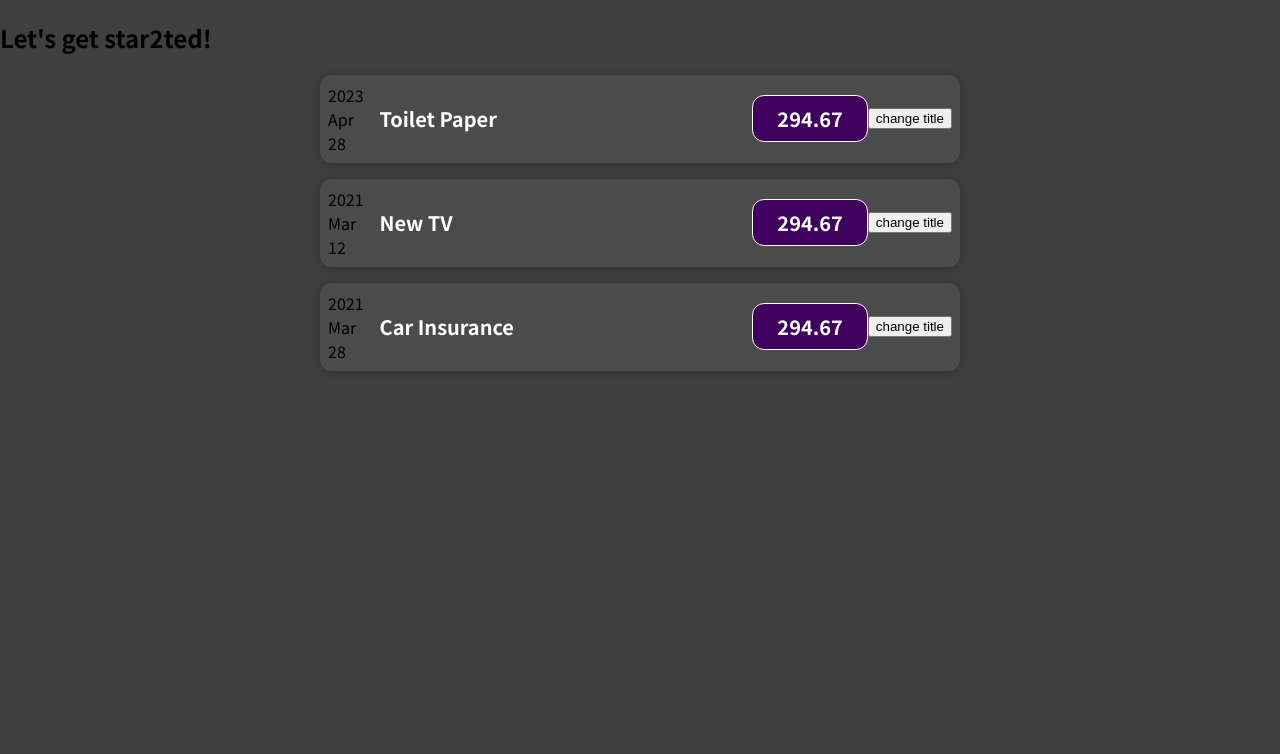
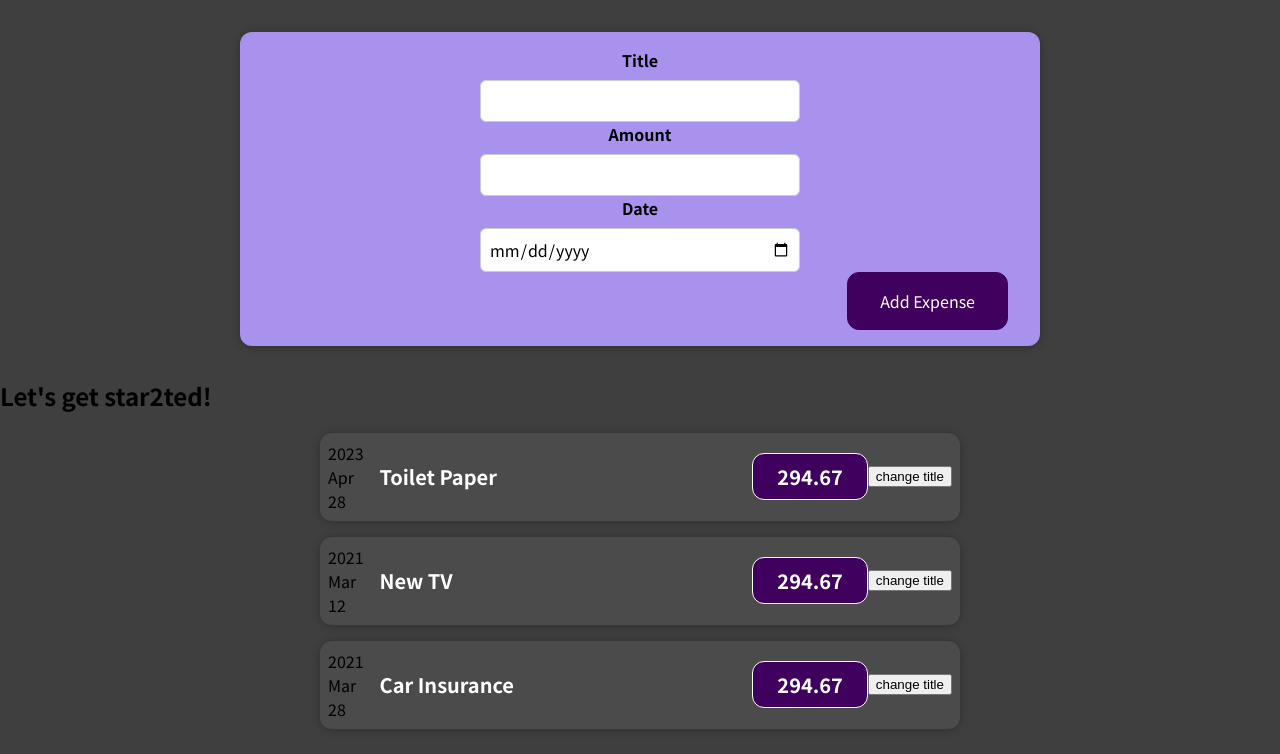
Before and after one commit to Ashraf-Magdy-Mostafa/React-Trial, a React (Create React App) app: page / in a window 1280 px wide. Shown: the top 754 px of the page. Built offline with nearby package versions, Linux system fonts and the light colour scheme.

Commit message:
capturing generated Data (lifting state up)

```diff
--- a/src/App.js
+++ b/src/App.js
@@ -1,3 +1,4 @@
+import { NewExpense } from "./comp/NewExpense/NewExpense";
 import Expences from "./comp/expnces";
 const DUMMY_EXPENSES = [
   {
@@ -23,6 +24,7 @@
 function App() {
   return (
     <div>
+      <NewExpense />
       <h2>Let's get star2ted!</h2>
       <Expences
         title={DUMMY_EXPENSES[0].title}
--- /dev/null
+++ b/src/comp/NewExpense/ExpenseForm.css
@@ -0,0 +1,26 @@
+.new-expense__controls {
+  display: flex;
+  flex-wrap: wrap;
+  gap: 1rem;
+  margin-bottom: 1rem;
+  text-align: left;
+}
+
+.new-expense__control label {
+  font-weight: bold;
+  margin-bottom: 0.5rem;
+  display: block;
+}
+
+.new-expense__control input {
+  font: inherit;
+  padding: 0.5rem;
+  border-radius: 6px;
+  border: 1px solid #ccc;
+  width: 20rem;
+  max-width: 100%;
+}
+
+.new-expense__actions {
+  text-align: right;
+}
--- /dev/null
+++ b/src/comp/NewExpense/ExpenseForm.js
@@ -0,0 +1,68 @@
+import { useState } from "react";
+import "./ExpenseForm.css";
+export const ExpenseForm = (props) => {
+  const [enteredTitle, setEnteredTitle] = useState("");
+  const [enteredAmount, setEnteredAmount] = useState("");
+  const [enteredDate, setEnteredDate] = useState("");
+  const handle = (event) => {
+    event.preventDefault();
+    //console.log("Submitted");
+    const expenseData = {
+      title: enteredTitle,
+      amount: enteredAmount,
+      date: enteredDate,
+    };
+    props.onSubmitFunction(expenseData);
+    //console.log(expenseData);
+    setEnteredAmount("");
+    setEnteredDate("");
+    setEnteredTitle("");
+    //console.log(expenseData.date.toLocaleString("en-us", { month: "short" }));
+  };
+  const titleChangeHandler = (event) => {
+    setEnteredTitle(event.target.value);
+  };
+  const amoutChangeHandler = (event) => {
+    setEnteredAmount(event.target.value);
+  };
+  const dateChangeHandler = (event) => {
+    setEnteredDate(event.target.value);
+  };
+  return (
+    <form onSubmit={handle}>
+      <div className="new-expense__control">
+        <div className="new-expense__control">
+          <label>Title</label>
+          <input
+            value={enteredTitle}
+            type="text"
+            onChange={titleChangeHandler}
+          />
+        </div>
+        <div className="new-expense__control">
+          <label>Amount</label>
+          <input
+            value={enteredAmount}
+            type="number"
+            min="0.01"
+            step="0.01"
+            onChange={amoutChangeHandler}
+          />
+        </div>
+        <div className="new-expense__control">
+          <label>Date</label>
+          <input
+            value={enteredDate}
+            type="date"
+            min="2019-01-01"
+            max="2023-05-01"
+            onChange={dateChangeHandler}
+          />
+        </div>
+      </div>
+      <div className="new-expense__actions">
+        <button type="submit">Add Expense</button>
+      </div>
+    </form>
+  );
+};
--- /dev/null
+++ b/src/comp/NewExpense/NewExpense.css
@@ -0,0 +1,38 @@
+.new-expense {
+  background-color: #a892ee;
+  padding: 1rem;
+  margin: 2rem auto;
+  width: 50rem;
+  max-width: 95%;
+  border-radius: 12px;
+  text-align: center;
+  box-shadow: 0 1px 8px rgba(0, 0, 0, 0.25);
+}
+
+.new-expense button {
+  font: inherit;
+  cursor: pointer;
+  padding: 1rem 2rem;
+  border: 1px solid #40005d;
+  background-color: #40005d;
+  color: white;
+  border-radius: 12px;
+  margin-right: 1rem;
+}
+
+.new-expense button:hover,
+.new-expense button:active {
+  background-color: #510674;
+  border-color: #510674;
+}
+
+.new-expense button.alternative {
+  color: #220131;
+  border-color: transparent;
+  background-color: transparent;
+}
+
+.new-expense button.alternative:hover,
+.new-expense button.alternative:active {
+  background-color: #ddb3f8;
+}
--- /dev/null
+++ b/src/comp/NewExpense/NewExpense.js
@@ -0,0 +1,18 @@
+import React from "react";
+import "./NewExpense.css";
+import { ExpenseForm } from "./ExpenseForm";
+
+export const NewExpense = () => {
+  const expenseDataHandler = (enteredExpenseData) => {
+    const expenseData = {
+      ...enteredExpenseData,
+      id: Math.random().toString(),
+    };
+    console.log(expenseData);
+  };
+  return (
+    <div className="new-expense">
+      <ExpenseForm onSubmitFunction={expenseDataHandler} />
+    </div>
+  );
+};
```
